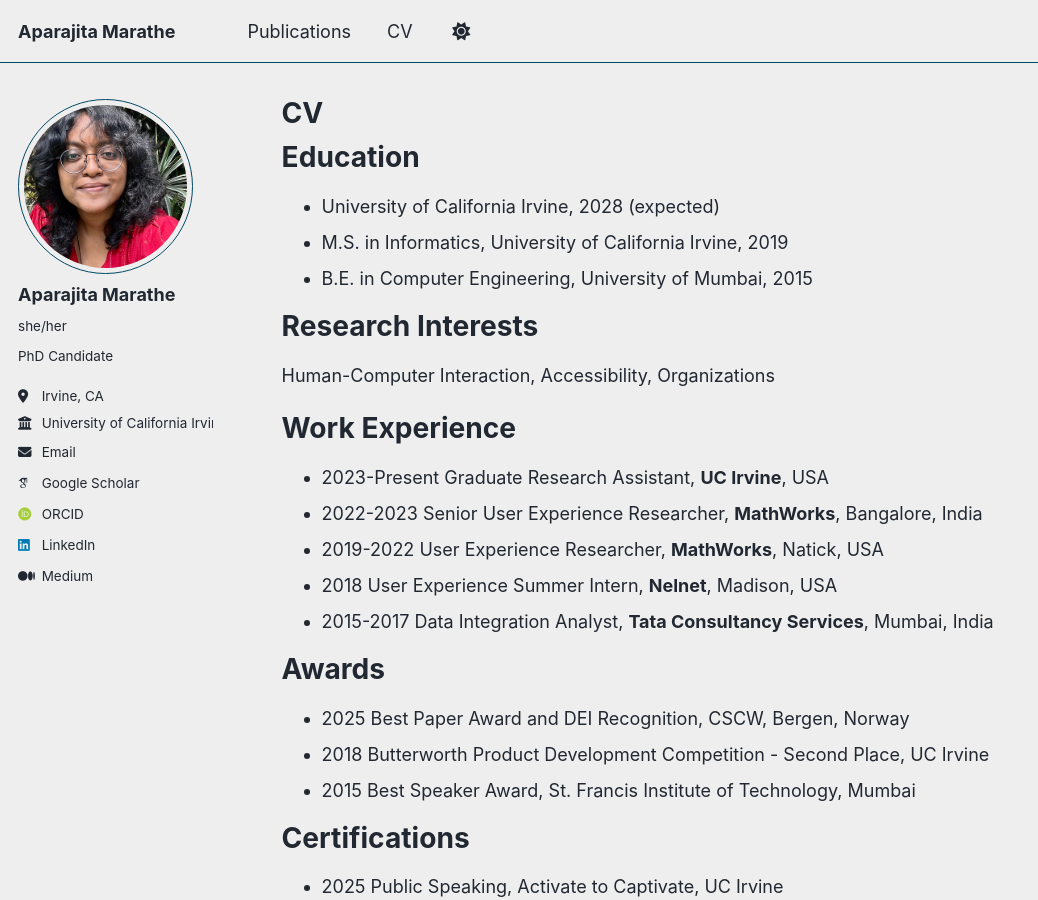
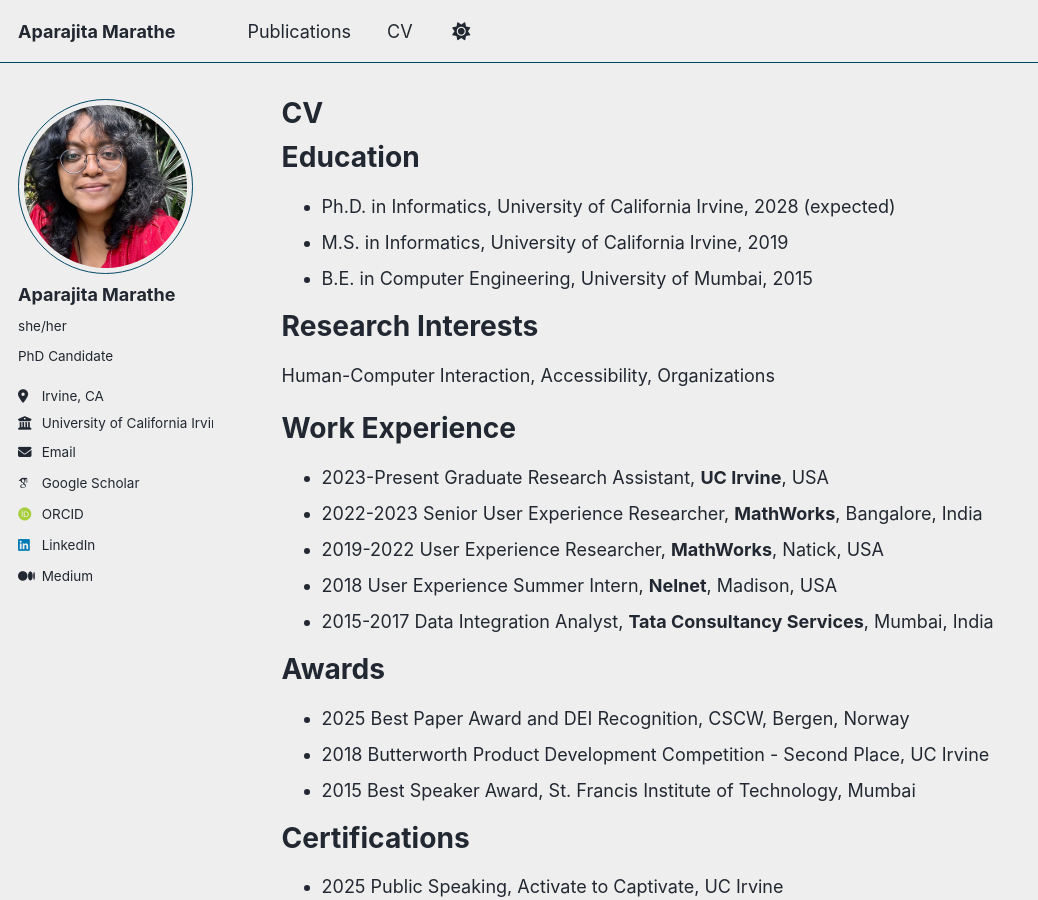
Before and after one commit to aparajitamarathe/aparajitamarathe.github.io, a Jekyll site: the page built from _pages/cv.md, in a window 1280 px wide and 900 px high. Shown: the whole window, without its empty margins (0-1038 px from the left). Built offline with Jekyll 4.4.1, drawn with Linux system fonts in a browser that asks for light colours; some web fonts are replaced.

Commit message:
Update cv.md

```diff
--- a/_pages/cv.md
+++ b/_pages/cv.md
@@ -11,7 +11,7 @@ redirect_from:
 
 Education
 ======
-* University of California Irvine, 2028 (expected)
+* Ph.D. in Informatics, University of California Irvine, 2028 (expected)
 * M.S. in Informatics, University of California Irvine, 2019
 * B.E. in Computer Engineering, University of Mumbai, 2015
 
```
